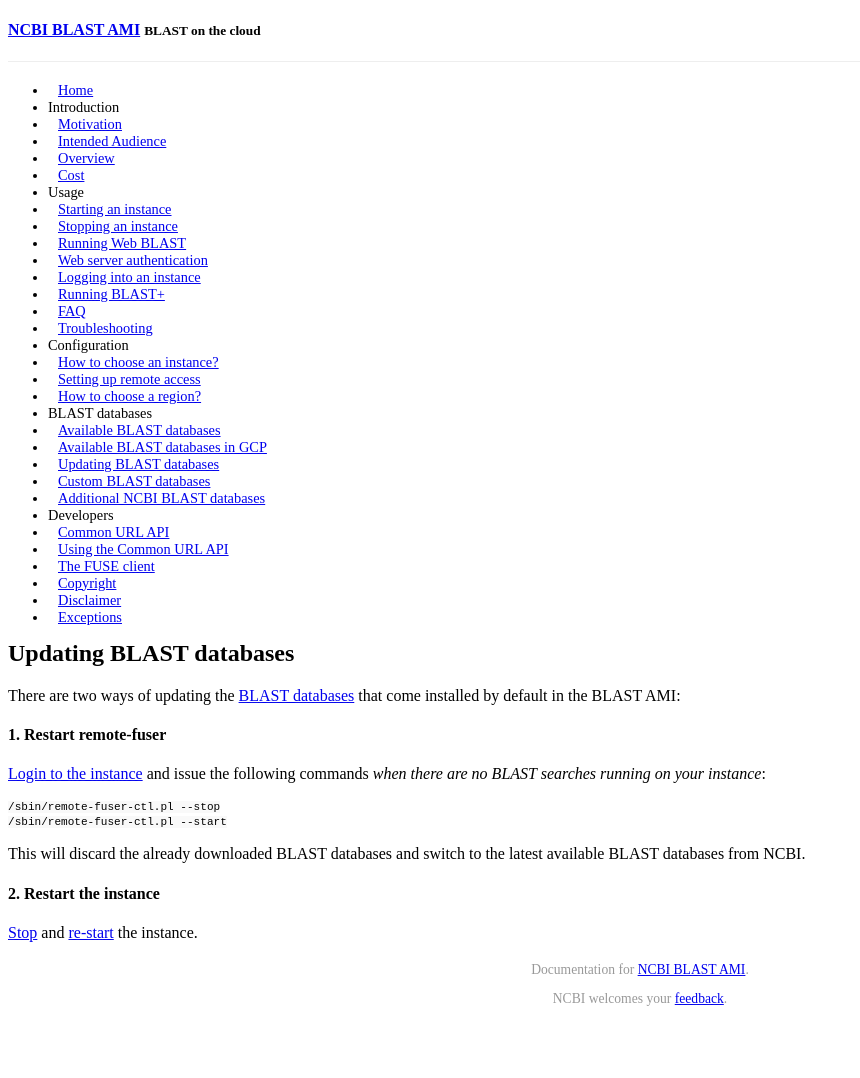
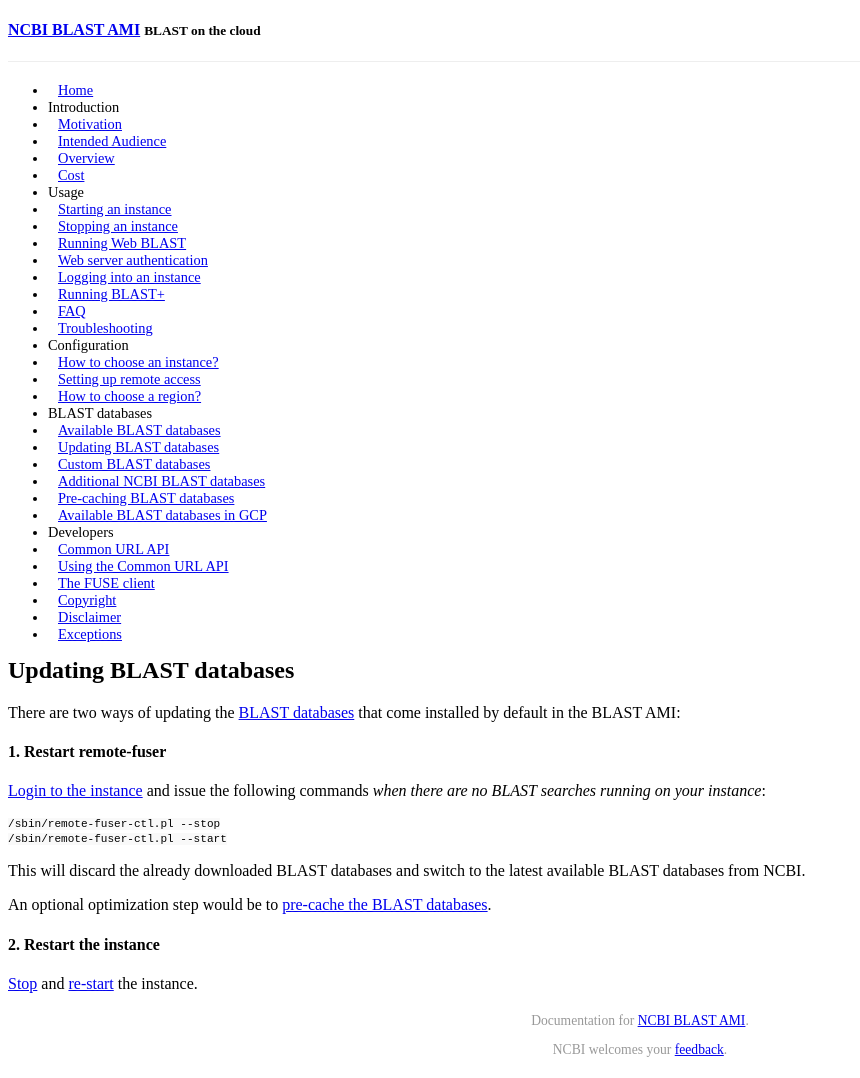
Before and after one commit to ncbi/blast-cloud, a Jekyll site: the page built from _posts/2015-06-09-updating-blastdbs.md, in a window 1280 px wide. Shown: the whole page, without its empty margins (0-860 px from the left). Built offline with Jekyll 4.4.1, drawn with Linux system fonts in a browser that asks for light colours; a style sheet for code colours, icons or effects is not loaded; before the commit the page ends 1027 px from its top, so only the background shows below that.

Commit message:
Add information on pre-caching BLASTDBs

```diff
--- a/_posts/2015-06-09-updating-blastdbs.md
+++ b/_posts/2015-06-09-updating-blastdbs.md
@@ -17,5 +17,8 @@ that come installed by default in the BLAST AMI:
 
 This will discard the already downloaded BLAST databases and switch to the latest available BLAST databases from NCBI.
 
+An optional optimization step would be to [pre-cache the BLAST
+databases]({{site.baseurl}}{% post_url 2015-06-09-pre-cache-blastdbs %}).
+
 #### 2. Restart the instance
 [Stop]({{site.baseurl}}{% post_url 2015-06-09-stopping-instance %}) and [re-start]({{site.baseurl}}{% post_url 2015-06-09-starting-instance %}) the instance.
```
Also changed, not shown: _posts/2015-06-09-available-blastdbs-gcp.md (+1 -1 lines), _posts/2015-06-09-pre-cache-blastdbs.md (added, +21 -0 lines).
